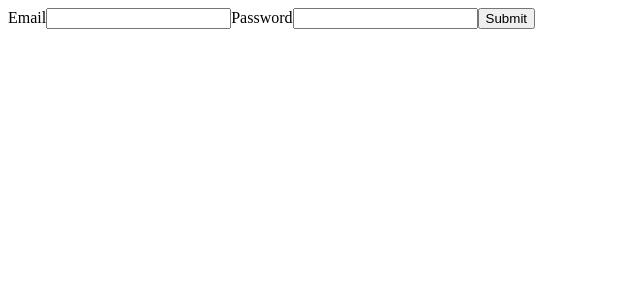
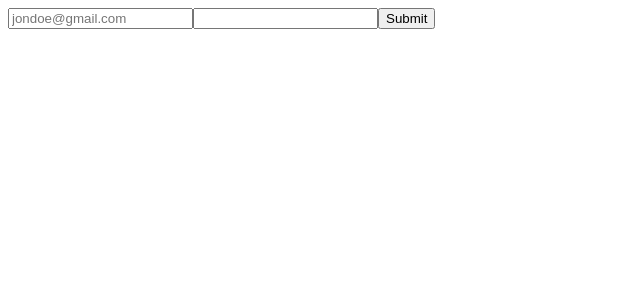
Before and after one commit to simonxcode/form-unit-test, a React (Create React App) app: page / in a window 1280 px wide. Shown: the top 300 px of the page, without its empty margins (0-640 px from the left). Built offline with nearby package versions, Linux system fonts and the light colour scheme.

Commit message:
Create form with validations

```diff
--- a/package.json
+++ b/package.json
@@ -8,6 +8,7 @@
     "enzyme-adapter-react-16": "^1.15.4",
     "react": "^16.13.1",
     "react-dom": "^16.13.1",
+    "react-hook-form": "^6.13.0",
     "react-scripts": "3.4.3"
   },
   "scripts": {
--- a/src/App.js
+++ /dev/null
@@ -1,21 +0,0 @@
-import React from 'react'
-
-function Form() {
-  return (
-    <div>
-      <form>
-        <label>
-         Email
-          <input type='text' name='user' />
-        </label>
-        <label>
-          Password
-          <input type='text' name='password' />
-        </label>
-        <input type='submit' name='submit' />
-      </form>
-    </div>
-  )
-}
-
-export default Form;
--- /dev/null
+++ b/src/Form.js
@@ -0,0 +1,20 @@
+import React from 'react'
+import { useForm } from 'react-hook-form'
+
+function Form() {
+  const { register, handleSubmit } = useForm()
+
+  const onSubmit = (data) => {
+    console.log(data)
+  }
+
+  return (
+    <form onSubmit={handleSubmit(onSubmit)}>
+      <input type='text' placeholder='jondoe@gmail.com' name='email' ref={register} />
+      <input type='password' name='password' ref={register} />
+      <input type='submit' />
+    </form>
+  );
+}
+
+export default Form
--- a/src/index.js
+++ b/src/index.js
@@ -1,8 +1,8 @@
 import React from 'react';
 import ReactDOM from 'react-dom';
-import App from './App';
+import Form from './Form';
 
 ReactDOM.render(
-  <App />,
+  <Form />,
   document.getElementById('root')
 );
```
Also changed, not shown: 1 other file (tests, documents, lock files or other folders).
